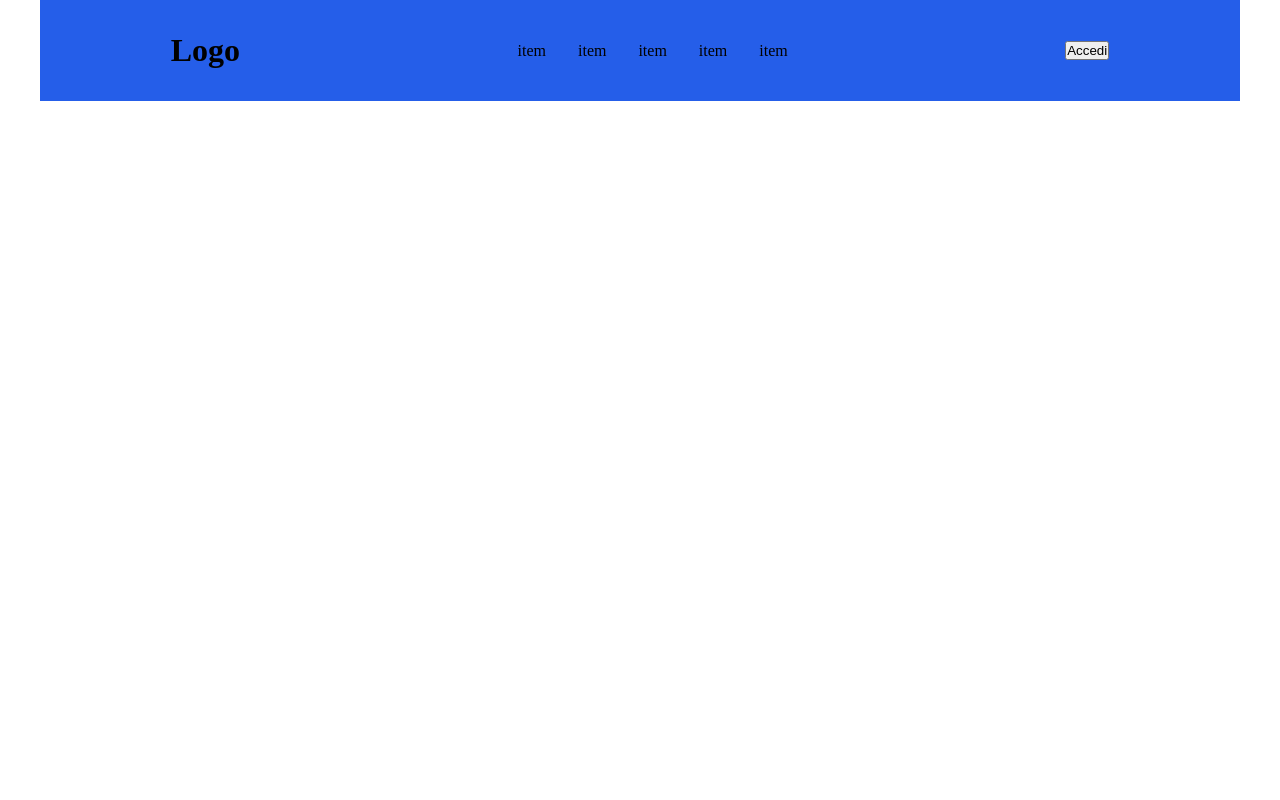
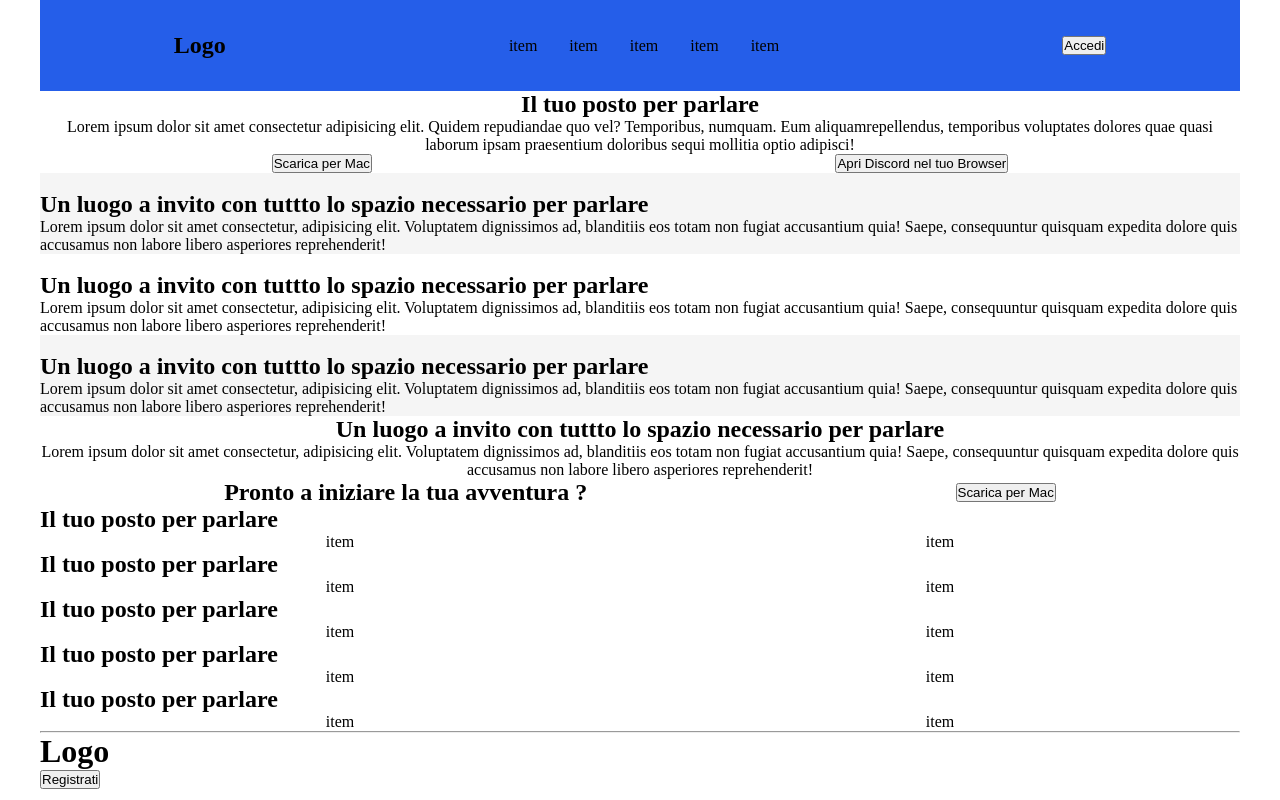
Before and after one commit to MarcoSac1/htmlcss-struttura-discord, a plain HTML site: page index.html in a window 1280 px wide. Drawn offline with Linux system fonts and the light colour scheme.

Commit message:
structure creating

```diff
--- a/index.html
+++ b/index.html
@@ -8,6 +8,7 @@
 </head>
 <body>
     <header>
+        <section>
             <h1>
                 Logo
             </h1>
@@ -29,8 +30,88 @@
                 </li>
             </ul>
             <button>Accedi</button>
+        </section>
     </header>
-    <main></main>
-    <footer></footer>
+    <main>
+        <section class="download">
+            <h2>Il tuo posto per parlare</h2>
+            <p>Lorem ipsum dolor sit amet consectetur adipisicing elit. Quidem repudiandae quo vel? Temporibus, numquam. Eum aliquamrepellendus, temporibus voluptates dolores quae quasi laborum ipsam praesentium doloribus sequi mollitia optio adipisci!</p>
+            <button>Scarica per Mac</button>
+            <button>Apri Discord nel tuo Browser</button>
+        </section>
+        <section class="explain">
+            <img src="" alt="">
+            <h2>Un luogo a invito con tuttto lo spazio necessario per parlare</h2>
+            <p>Lorem ipsum dolor sit amet consectetur, adipisicing elit. Voluptatem dignissimos ad, blanditiis eos totam non fugiat accusantium quia! Saepe, consequuntur quisquam expedita dolore quis accusamus non labore libero asperiores reprehenderit!</p>
+        </section>
+        <section class="channel">
+            <img src="" alt="">
+            <h2>Un luogo a invito con tuttto lo spazio necessario per parlare</h2>
+            <p>Lorem ipsum dolor sit amet consectetur, adipisicing elit. Voluptatem dignissimos ad, blanditiis eos totam non fugiat accusantium quia! Saepe, consequuntur quisquam expedita dolore quis accusamus non labore libero asperiores reprehenderit!</p>
+        </section>
+        <section class="explain">
+            <img src="" alt="">
+            <h2>Un luogo a invito con tuttto lo spazio necessario per parlare</h2>
+            <p>Lorem ipsum dolor sit amet consectetur, adipisicing elit. Voluptatem dignissimos ad, blanditiis eos totam non fugiat accusantium quia! Saepe, consequuntur quisquam expedita dolore quis accusamus non labore libero asperiores reprehenderit!</p>
+        </section>
+        <section class="download">
+            <h2>Un luogo a invito con tuttto lo spazio necessario per parlare</h2>
+            <p>Lorem ipsum dolor sit amet consectetur, adipisicing elit. Voluptatem dignissimos ad, blanditiis eos totam non fugiat accusantium quia! Saepe, consequuntur quisquam expedita dolore quis accusamus non labore libero asperiores reprehenderit!</p>
+            <h2>Pronto a iniziare la tua avventura ?</h2>
+            <button>Scarica per Mac</button>
+        </section>
+    </main>
+    <footer>
+        <h2>Il tuo posto per parlare</h2>
+        <ul class="redirect">
+            <li>
+                item
+            </li>
+            <li>
+                item
+            </li>
+        </ul>
+        <h2>Il tuo posto per parlare</h2>
+        <ul class="redirect">
+            <li>
+                item
+            </li>
+            <li>
+                item
+            </li>
+        </ul>
+        <h2>Il tuo posto per parlare</h2>
+        <ul class="redirect">
+            <li>
+                item
+            </li>
+            <li>
+                item
+            </li>
+        </ul>
+        <h2>Il tuo posto per parlare</h2>
+        <ul class="redirect">
+            <li>
+                item
+            </li>
+            <li>
+                item
+            </li>
+        </ul>
+        <h2>Il tuo posto per parlare</h2>
+        <ul class="redirect">
+            <li>
+                item
+            </li>
+            <li>
+                item
+            </li>
+        </ul>
+        <hr>
+        <h1>Logo</h1>
+        <button>Registrati</button>
+
+
+    </footer>
 </body>
 </html>
--- a/style/style.css
+++ b/style/style.css
@@ -9,7 +9,7 @@ body{
 
 }
 
-header{
+header>section{
     background-color:#255ee9;
     display: flex;
     justify-content: space-around;
@@ -31,3 +31,16 @@ ul>li{
 button{
 
 } */
+
+.download{
+    display: flex;
+    flex-wrap: wrap;
+    justify-content: center;
+    text-align: center;
+    /* height:calc(30% - 2rem); */
+    background-image: url();
+}
+
+.explain{
+    background-color:#f5f5f5
+}
```
Lines whose indentation alone changed are shown as unchanged.
